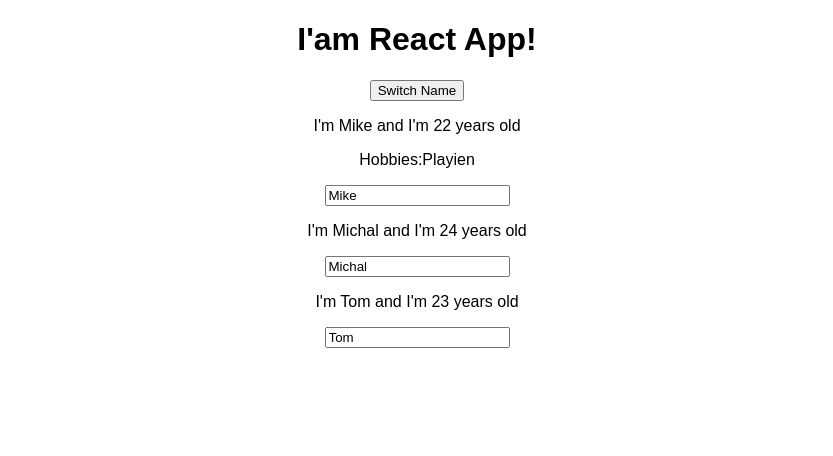
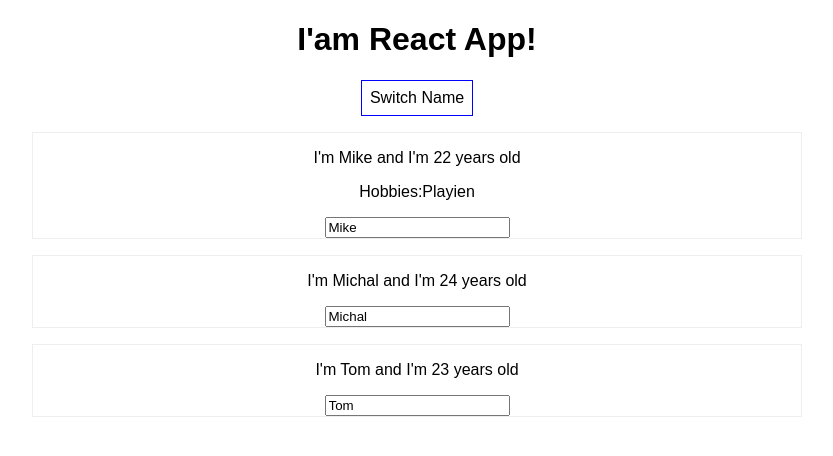
Before and after one commit to AlankritVerma07/React-guide, a React (Create React App) app: page / in a window 1280 px wide. Shown: the top 456 px of the page, without its empty margins (223-1056 px from the left). Built offline with nearby package versions, Linux system fonts and the light colour scheme.

Commit message:
Introduction to styles in React

```diff
--- a/src/App.js
+++ b/src/App.js
@@ -34,10 +34,19 @@
       //otherState: personsState.otherState, //since useSate() replaces the older state and does not merges it
     });
   };
+  const style = {
+    backgroundColor: "white",
+    font: "inherit",
+    border: "1px solid blue",
+    padding: "8px",
+    cursor: "pointer",
+  };
   return (
     <div className="App">
       <h1>I'am React App!</h1>
-      <button onClick={() => switchNameHandler("Alan_v!!")}>Switch Name</button>
+      <button style={style} onClick={() => switchNameHandler("Alan_v!!")}>
+        Switch Name
+      </button>
       <Person
         name={personsState.persons[0].name}
         age={personsState.persons[0].age}
--- /dev/null
+++ b/src/Person/Person.css
@@ -0,0 +1,7 @@
+.Person {
+  width: 60%;
+  margin: 16px auto;
+  border: 1px solid #eee;
+  box-shadow: 16px;
+  text-align: center;
+}
--- a/src/Person/Person.js
+++ b/src/Person/Person.js
@@ -1,7 +1,9 @@
 import React from "react";
+import "./Person.css";
+
 const person = (props) => {
   return (
-    <div>
+    <div className="Person">
       <p onClick={props.click}>
         I'm {props.name} and I'm {props.age} years old
       </p>
```
